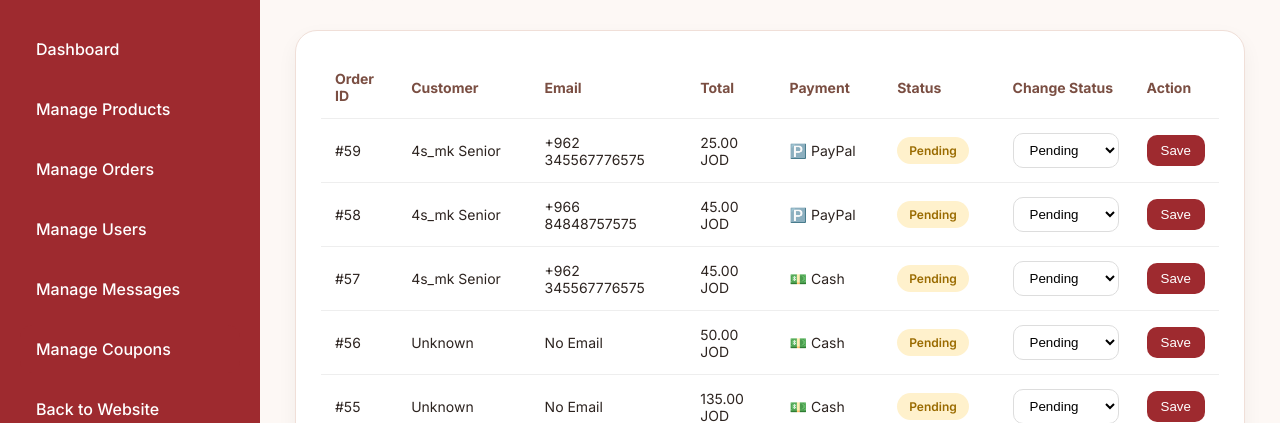
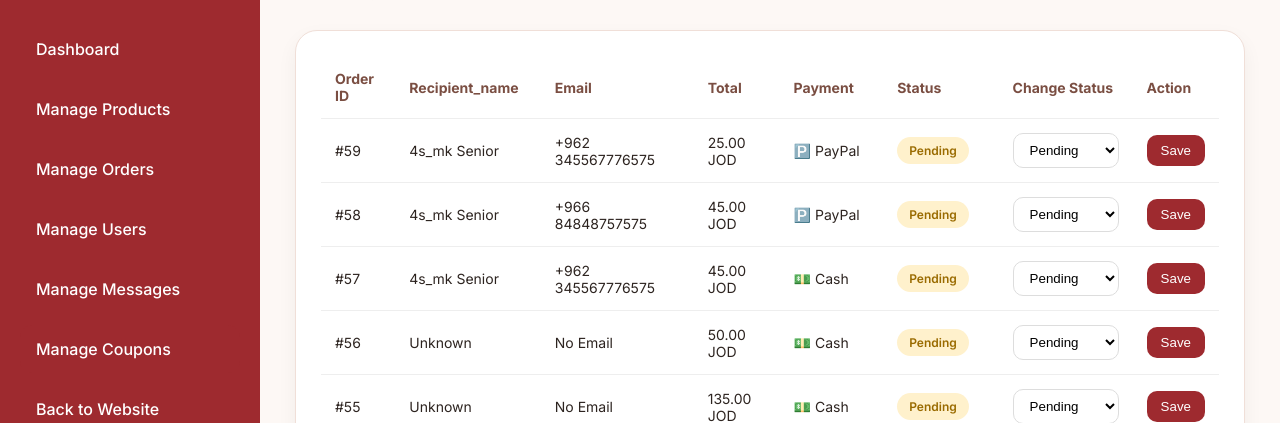
Before and after one commit to hamodalshatti/flower_shop200, a Flask app: page /admin/orders in a window 1280 px wide. Shown: the part 74-497 px from the top of the page. Run offline with Flask 3, Linux system fonts and the light colour scheme; a user stored in the database is signed in; data comes from the database, SQL or seed files in the repository.

Commit message:
Update admin_orders.html

```diff
--- a/templates/admin_orders.html
+++ b/templates/admin_orders.html
@@ -185,7 +185,7 @@
                 <thead>
                     <tr>
                         <th>Order ID</th>
-                        <th>Customer</th>
+                        <th>Recipient_name</th>
                         <th>Email</th>
                         <th>Total</th>
                         <th>Payment</th>
```
